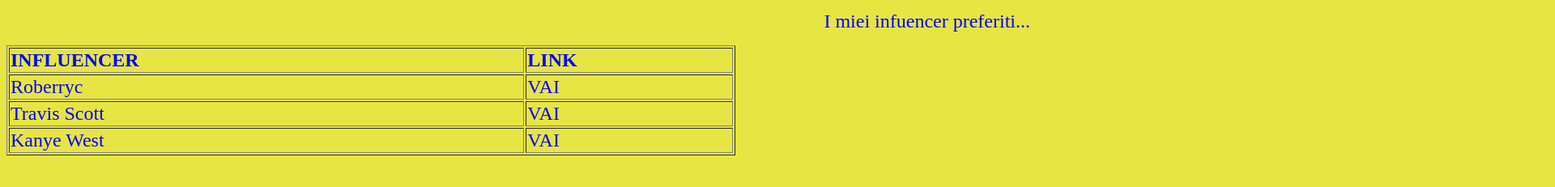
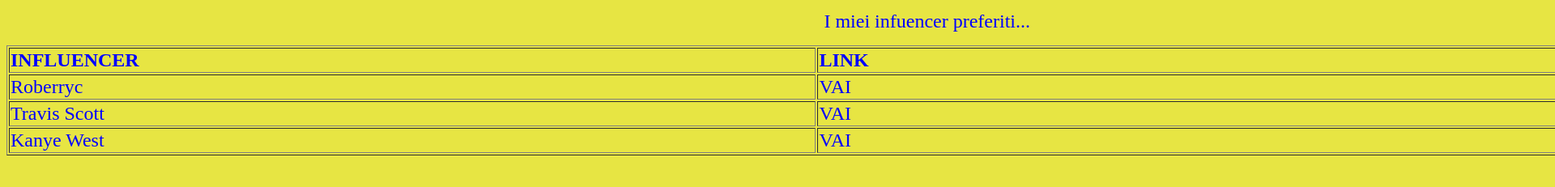
Before and after one commit to chripiana/chripiana.github.io, a plain HTML site: page Docs/index.html in a window 1280 px wide. Shown: the part 103-334 px from the top of the page at 81% size, 1920 px wide, since content can reach past the window. Drawn offline with Linux system fonts and the light colour scheme.

Commit message:
Update index.html

```diff
--- a/Docs/index.html
+++ b/Docs/index.html
@@ -16,11 +16,11 @@
         </font>
     </p>
 
-    <table border=”1″ width="900">
-        <tr><td width=”400″ align=”center” ><strong>INFLUENCER</strong></td><td width=”400″ align=”center” ><strong>LINK</strong></td></tr>
-        <tr><td width=”400″ align=”center”>Roberryc</td><td width=”400″ align=”center” >VAI</td></tr>
-        <tr><td width=”400″ align=”center”>Travis Scott</td><td width=”400″ align=”center” >VAI</td></tr>
-        <tr><td width=”400″ align=”center”>Kanye West</td><td width=”400″ align=”center” >VAI</td></tr>
+    <table border=”1″ width="2000">
+        <tr><td width="1000" align=”center” ><strong>INFLUENCER</strong></td><td width="1000" align=”center” ><strong>LINK</strong></td></tr>
+        <tr><td width="1000"align=”center”>Roberryc</td><td width="1000" align=”center” >VAI</td></tr>
+        <tr><td width="1000" align=”center”>Travis Scott</td><td width="1000" align=”center” >VAI</td></tr>
+        <tr><td width="1000" align=”center”>Kanye West</td><td width="1000" align=”center” >VAI</td></tr>
     </table>
 </body>
 </html>
```
